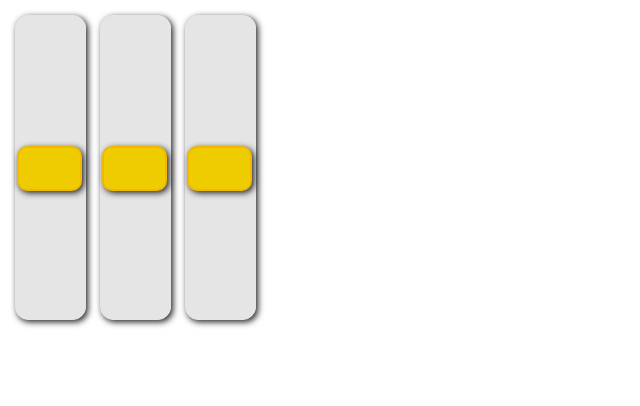
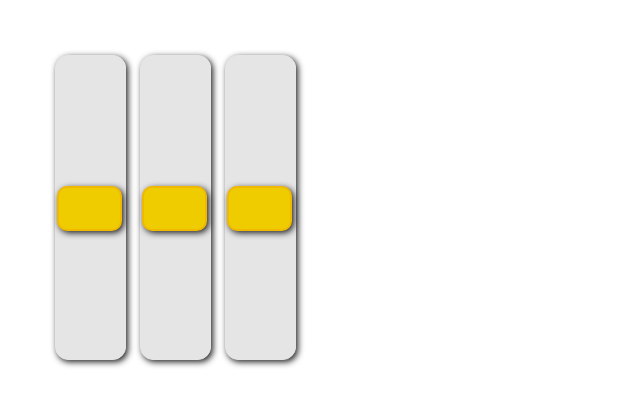
Before and after one commit to SilentEddie/HAinterface, a plain HTML site: page index.html in a window 1280 px wide. Shown: the whole page, without its empty margins (0-640 px from the left). Drawn offline with Linux system fonts and the light colour scheme.

Commit message:
adjust padding for test

```diff
--- a/style.css
+++ b/style.css
@@ -1,3 +1,8 @@
+body {
+  padding: 40px;
+}
+
+
 .sliderscontainer{
   display: flex;
 flex-wrap: nowrap;
```
